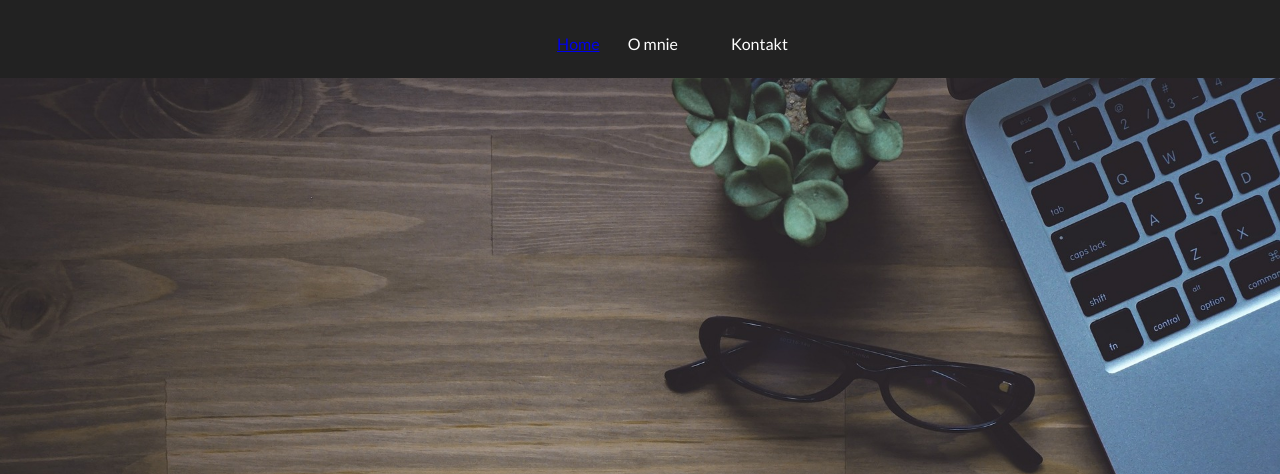
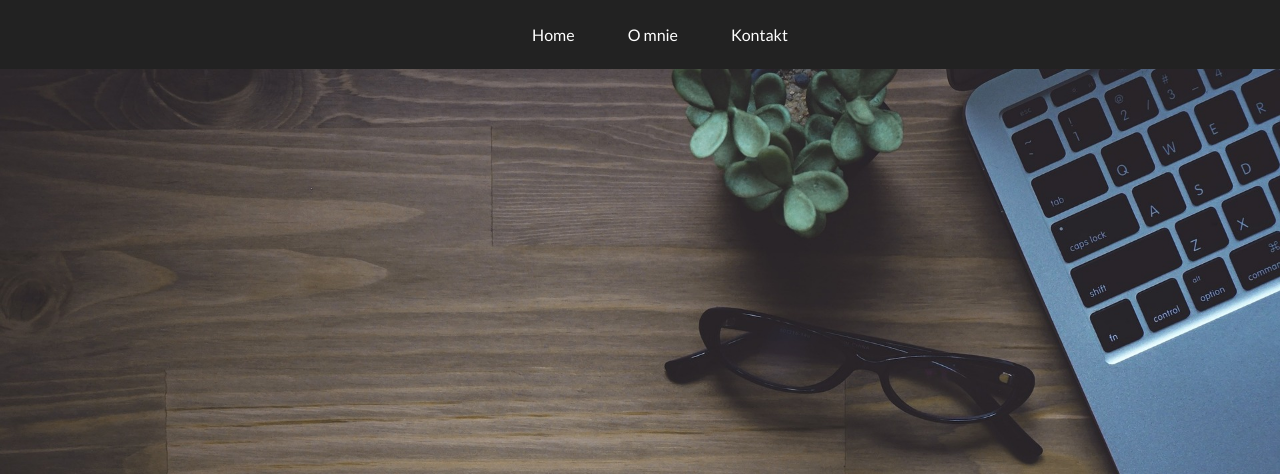
Before and after one commit to JanJacek/Zadanie-30748, a plain HTML site: page index.html in a window 1280 px wide. Shown: the top 474 px of the page. Drawn offline with Linux system fonts and the light colour scheme.

Commit message:
zadanie poprawione

```diff
--- a/index.html
+++ b/index.html
@@ -13,7 +13,7 @@
 
   <nav id="menu">
     <ul>
-      <li class="menu-item"></li><a href="#">Home</a></li>
+      <li class="menu-item"><a href="#">Home</a></li>
       <li class="menu-item"><a href="#about">O mnie</a></li>
       <li class="menu-item"><a href="#contact">Kontakt</a></li>
     </ul>
```
